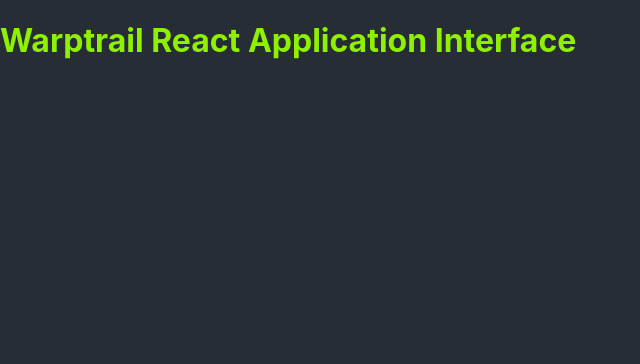
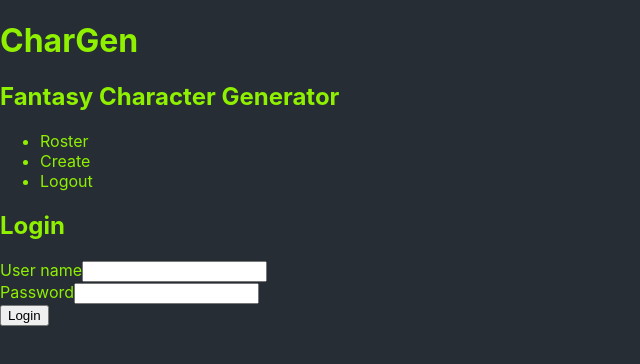
Before and after one commit to warptrail/chargen-client, a React (Create React App) app: page /login in a window 1280 px wide. Shown: the top 364 px of the page, without its empty margins (0-640 px from the left). Built offline with nearby package versions, Linux system fonts and the light colour scheme.

Commit message:
end of day 1

```diff
--- a/src/App/App.js
+++ b/src/App/App.js
@@ -1,17 +1,31 @@
 import React, { Component } from 'react';
+import { Route, Switch } from 'react-router-dom';
+
+import Header from '../components/Header/Header';
+import MainMenu from '../routes/MainMenu/MainMenu';
+import LoginPage from '../routes/LoginPage/LoginPage';
 
 export default class App extends Component {
-  constructor(props) {
-    super(props);
-    this.state = {
-      sigil: 'w'
-    };
+  state = { hasError: false };
+
+  static getDerivedStateFromError(error) {
+    console.error(error);
+    return { hasError: true };
   }
 
   render() {
     return (
-      <div>
-        <h1>Warptrail React Application Interface</h1>
+      <div className="App">
+        <header className="App__header">
+          <Header />
+        </header>
+        <main className="App__main">
+          {this.state.hasError && <p>An Error has dealt you ten damage</p>}
+          <Switch>
+            <Route exact path="/" component={MainMenu} />
+            <Route exact path="/login" component={LoginPage} />
+          </Switch>
+        </main>
       </div>
     );
   }
--- /dev/null
+++ b/src/components/Header/Header.js
@@ -0,0 +1,12 @@
+import React, { Component } from 'react';
+import Navbar from '../Navbar/Navbar';
+
+export default function Header(props) {
+  return (
+    <header>
+      <h1>CharGen</h1>
+      <h2>Fantasy Character Generator</h2>
+      <Navbar />
+    </header>
+  );
+}
--- /dev/null
+++ b/src/components/LoginForm/LoginForm.js
@@ -0,0 +1,32 @@
+import React, { Component } from 'react';
+
+export default class LoginForm extends Component {
+  static defaultProps = {
+    onLoginSuccess: () => {}
+  };
+
+  state = { error: null };
+
+  handleSubmitLogin = (e) => {
+    e.preventDefault();
+    console.log();
+  };
+
+  render() {
+    const { error } = this.state;
+    return (
+      <form className="LoginForm" onSubmit={this.handleSubmitLogin}>
+        <div role="alert">{error && <p className="red">{error}</p>}</div>
+        <div className="user_name">
+          <label htmlFor="LoginForm__user_name">User name</label>
+          <input required name="user_name" id="LoginForm__user_name" />
+        </div>
+        <div className="password">
+          <label htmlFor="LoginFOrm__user_password">Password</label>
+          <input required name="user_name" id="LoginForm__user_name" />
+        </div>
+        <button type="submit">Login</button>
+      </form>
+    );
+  }
+}
--- /dev/null
+++ b/src/components/Navbar/Navbar.js
@@ -0,0 +1,13 @@
+import React, { Component } from 'react';
+
+export default function Navbar(props) {
+  return (
+    <nav>
+      <ul>
+        <li>Roster</li>
+        <li>Create</li>
+        <li>Logout</li>
+      </ul>
+    </nav>
+  );
+}
--- /dev/null
+++ b/src/config.js
@@ -0,0 +1,5 @@
+// TODO: Add token key
+
+export default {
+  API_ENDPOINT: 'http://localhost:8000/api'
+};
--- /dev/null
+++ b/src/routes/LoginPage/LoginPage.js
@@ -0,0 +1,26 @@
+import React, { Component } from 'react';
+import LoginForm from '../../components/LoginForm/LoginForm';
+
+export default class LoginPage extends Component {
+  static defaultProps = {
+    location: {},
+    history: {
+      push: () => {}
+    }
+  };
+
+  handleLoginSuccess = () => {
+    const { location, history } = this.props;
+    console.log(location);
+    console.log(history);
+  };
+
+  render() {
+    return (
+      <section>
+        <h2>Login</h2>
+        <LoginForm onLoginSuccess={this.handleLoginSuccess} />
+      </section>
+    );
+  }
+}
--- /dev/null
+++ b/src/routes/MainMenu/MainMenu.js
@@ -0,0 +1,7 @@
+import React, { Component } from 'react';
+
+export default class MainMenu extends Component {
+  render() {
+    return <div>The main Menu</div>;
+  }
+}
```
Also changed, not shown: junk-drawer/CharacterSheet.js (added, +58 -0 lines), junk-drawer/Table.js (added, +46 -0 lines), .eslintrc.json.
